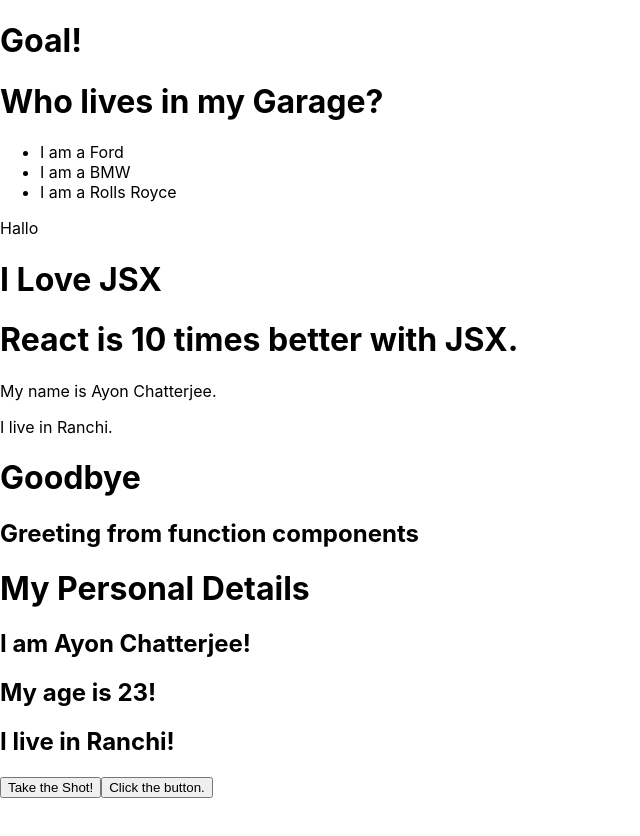
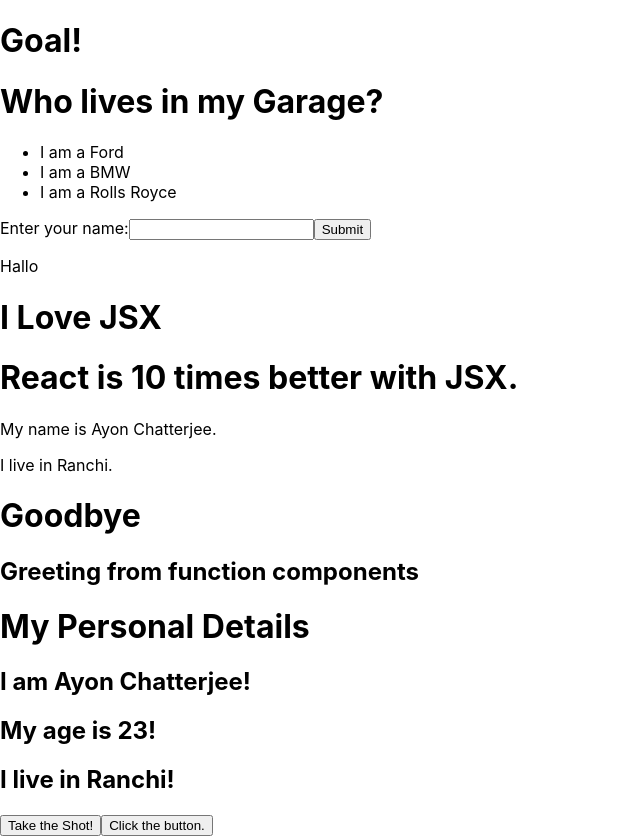
Before and after one commit to AyonChatterjee/JavaScript-and-React-Tutorials, a React (Create React App) app in the folder React Tutorials/my_react_tutorials/: page / in a window 1280 px wide. Shown: the whole page, without its empty margins (0-640 px from the left). Before the commit the page ends 800 px from the top, so only its background shows below. Built offline with nearby package versions, Linux system fonts and the light colour scheme.

Commit message:
React Forms

```diff
--- a/React Tutorials/my_react_tutorials/src/App.js
+++ b/React Tutorials/my_react_tutorials/src/App.js
@@ -1,12 +1,14 @@
 import React from "react";
 import Goal from "./ConditionRendering";
 import Garage from "./ReactList";
+import Myform from "./Forms";
 
 function App() {
   return (
     <div>
       <Goal isGoal = {true}/>
        <Garage />
+       <Myform />
     </div>
 
   );
--- /dev/null
+++ b/React Tutorials/my_react_tutorials/src/Forms.jsx
@@ -0,0 +1,27 @@
+import React from "react";
+import ReactDOM from "react-dom/client";
+import { useState } from "react";
+
+
+function Myform() {
+    const [name , setName] = useState("") ;
+
+    const handleSubmit = (event) => {
+        event.preventDefault() ;
+        alert(`The name you entered was :${name}`)
+    }
+
+    return (
+        <form onSubmit={handleSubmit}>
+            <label>Enter your name:
+                <input
+                type ="text"
+                value={name}
+                onChange={(e) => setName(e.target.value)} />
+            </label>
+            <input type="submit" />
+        </form>
+    );
+}
+
+export default Myform;
```
